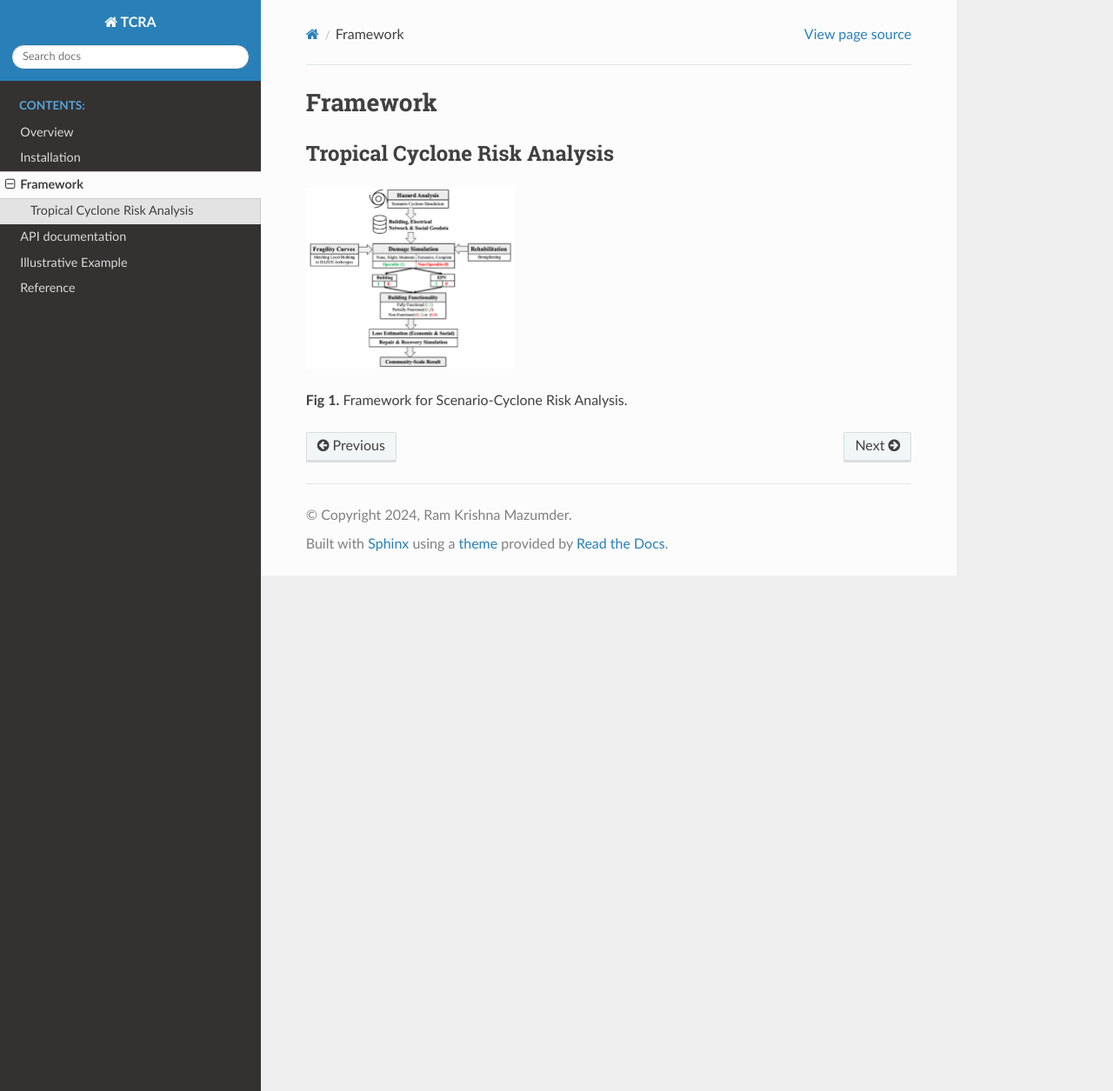
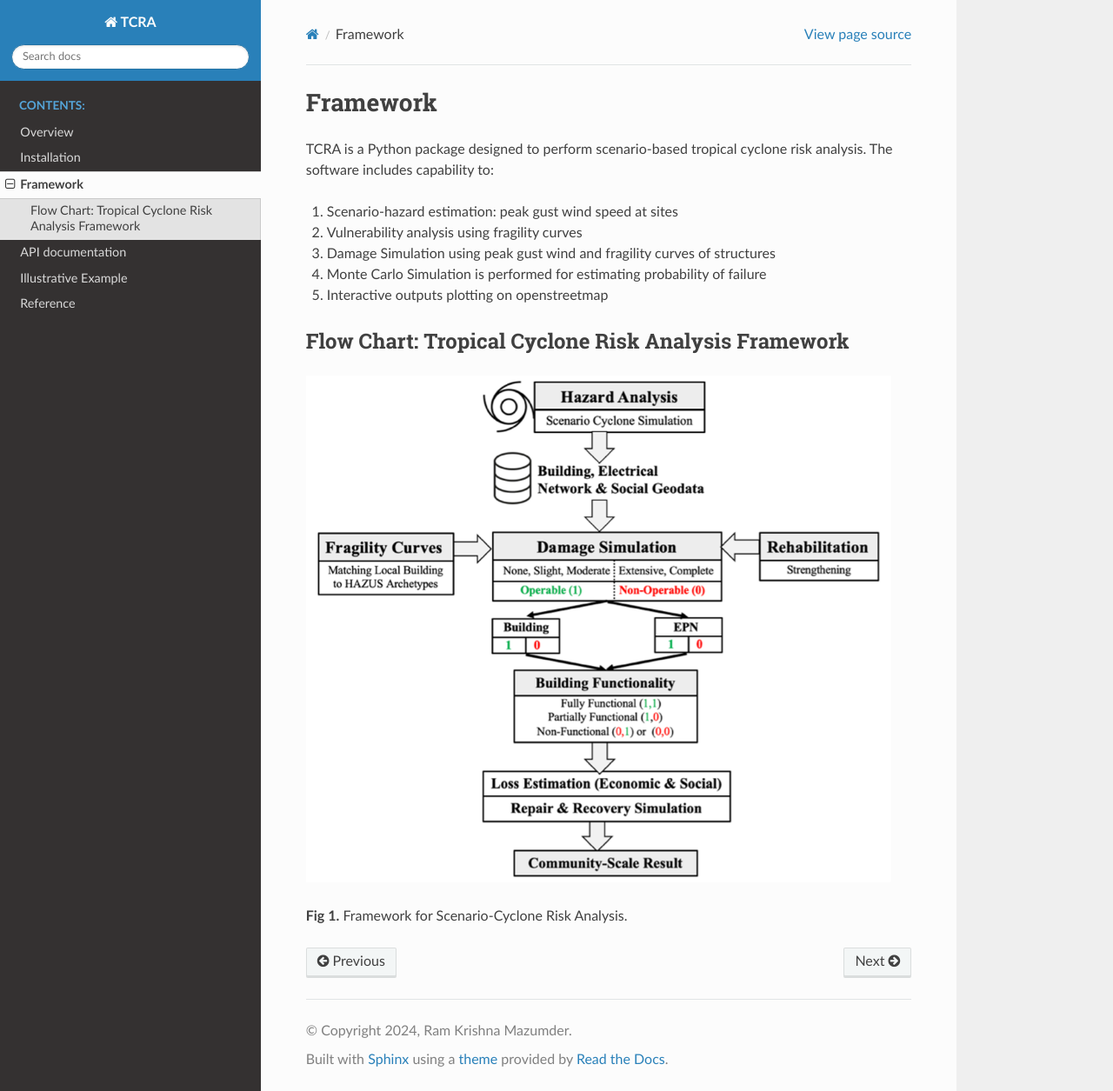
Before and after one commit to rxm562/TCRA, a Sphinx documentation site: the page built from docs/source/framework.rst, in a window 1280 px wide and 1255 px high. Shown: the whole window at 87% size. Built offline with Sphinx 7.4.7 and the Read the Docs theme 2.0.0, drawn with Linux system fonts in a browser that asks for light colours; pages that are not in the unit, such as notebooks, are missing from menus.

Commit message:
Update framework.rst

```diff
--- a/docs/source/framework.rst
+++ b/docs/source/framework.rst
@@ -4,10 +4,18 @@
 Framework
 ============
 
-Tropical Cyclone Risk Analysis
+TCRA is a Python package designed to perform scenario-based tropical cyclone risk analysis. The software includes capability to:
+
+1. Scenario-hazard estimation: peak gust wind speed at sites
+2. Vulnerability analysis using fragility curves
+3. Damage Simulation using peak gust wind and fragility curves of structures
+4. Monte Carlo Simulation is performed for estimating probability of failure
+5. Interactive outputs plotting on openstreetmap
+
+Flow Chart: Tropical Cyclone Risk Analysis Framework
 -------------------------------
 .. figure:: figures/Framework.png
-   :scale: 25%
+   :scale: 70%
    :alt: Logo
 
 **Fig 1.** Framework for Scenario-Cyclone Risk Analysis.
```
